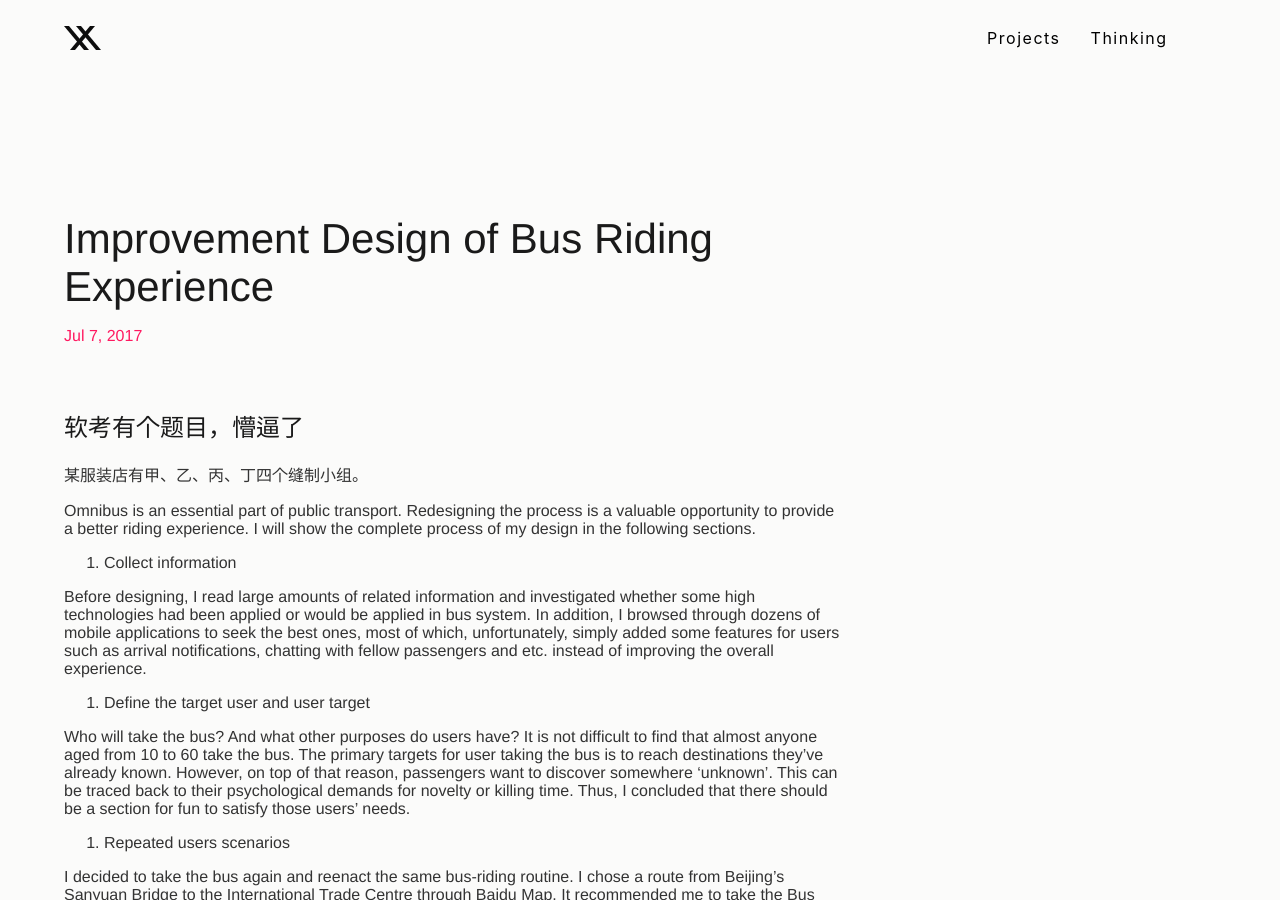
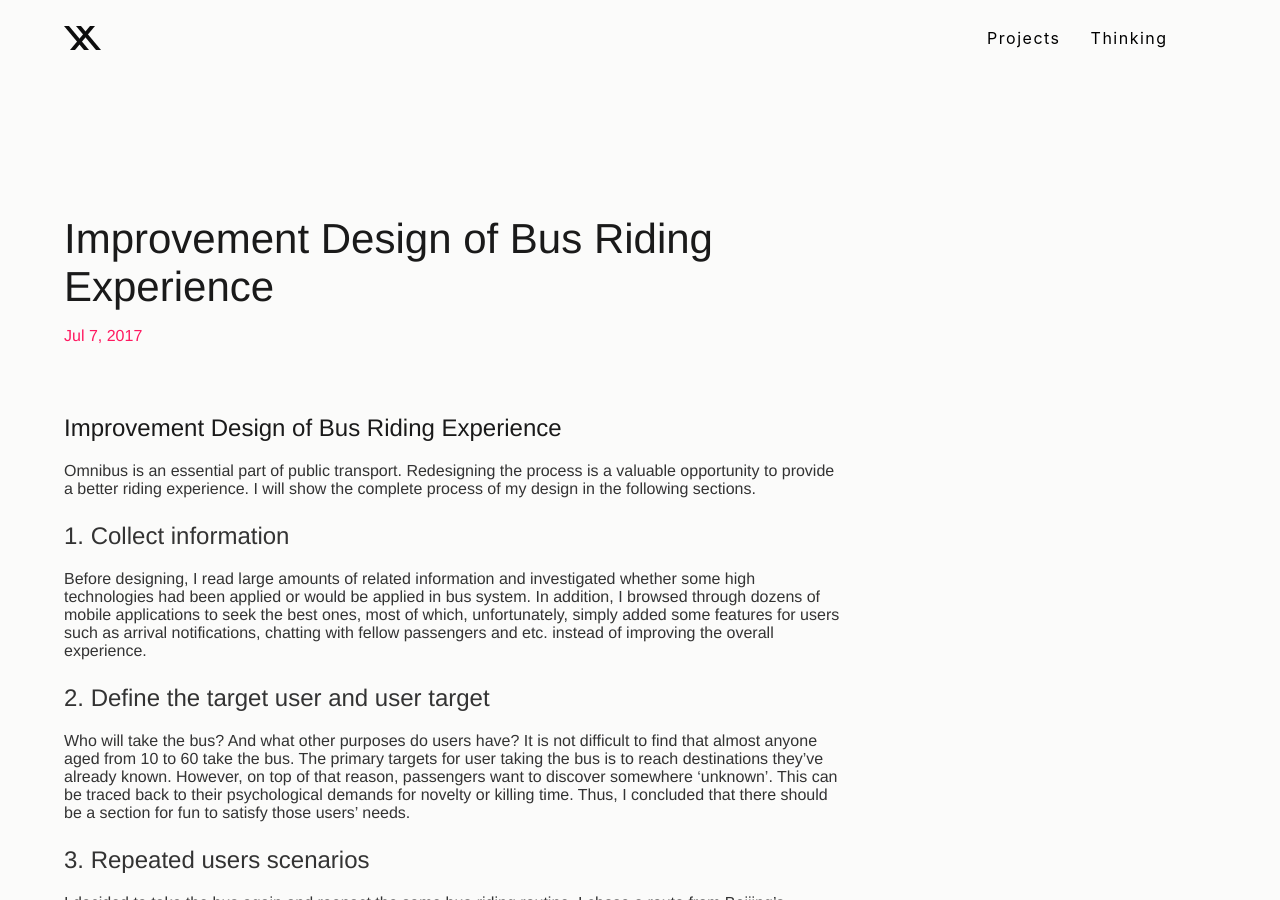
Before and after one commit to guoxindesign/guoxindesign.github.io, a Jekyll site: the page built from _posts/2017-07-07-riding.md, in a window 1280 px wide and 900 px high. Built offline with Jekyll 4.4.1, drawn with Linux system fonts in a browser that asks for light colours; some of the changed text lies outside the part shown.

Commit message:
Update 2017-07-07-riding.md

```diff
--- a/_posts/2017-07-07-riding.md
+++ b/_posts/2017-07-07-riding.md
@@ -4,27 +4,27 @@ layout: post
 cover_image: "/images/riding_cover.jpg"
 ---
 
-# 软考有个题目，懵逼了
-某服装店有甲、乙、丙、丁四个缝制小组。
+# Improvement Design of Bus Riding Experience
 
 Omnibus is an essential part of public transport. Redesigning the process is a valuable opportunity to provide a better riding experience. I will show the complete process of my design in the following sections.
 
-1. Collect information
+## 1. Collect information
 
 Before designing, I read large amounts of related information and investigated whether some high technologies had been applied or would be applied in bus system. In addition, I browsed through dozens of mobile applications to seek the best ones, most of which, unfortunately, simply added some features for users such as arrival notifications, chatting with fellow passengers and etc. instead of improving the overall experience.
 
 
-2. Define the target user and user target
+## 2. Define the target user and user target
 
 Who will take the bus? And what other purposes do users have? It is not difficult to find that almost anyone aged from 10 to 60 take the bus. The primary targets for user taking the bus is to reach destinations they’ve already known. However, on top of that reason, passengers want to discover somewhere 'unknown'. This can be traced back to their psychological demands for novelty or killing time. Thus, I concluded that there should be a section for fun to satisfy those users' needs.
 
 
-3. Repeated users scenarios
+## 3. Repeated users scenarios
 
 I decided to take the bus again and reenact the same bus-riding routine. I chose a route from Beijing's Sanyuan Bridge to the International Trade Centre through Baidu Map. It recommended me to take the Bus No. Special 8 to get there.
 
+![Recommended route from Baidu Map](/images/riding_cover.jpg "Recommended route from Baidu Map")
 
-Recommended route from Baidu Map
+
 
 I recorded my complaints during the journey.
 
```
